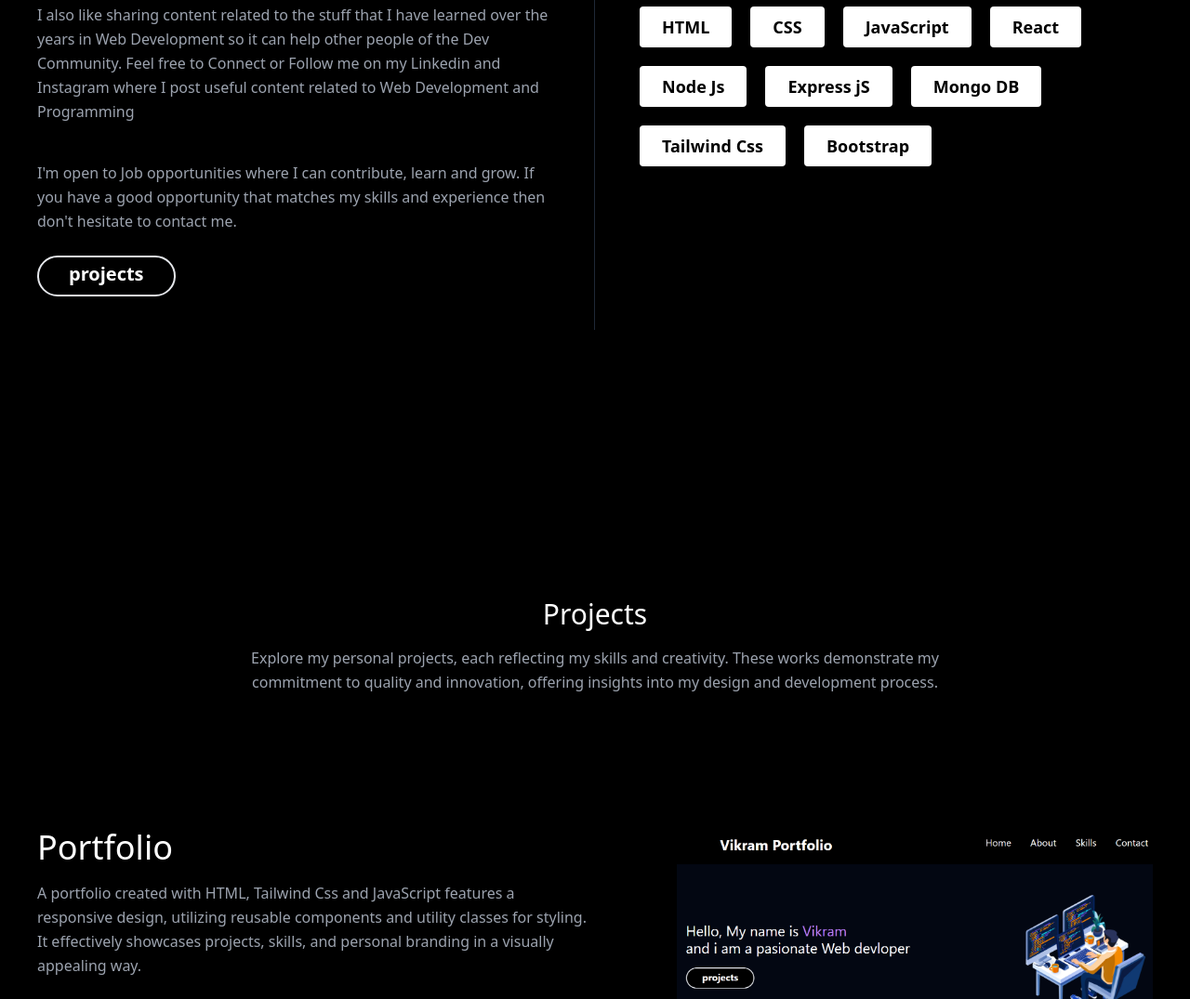
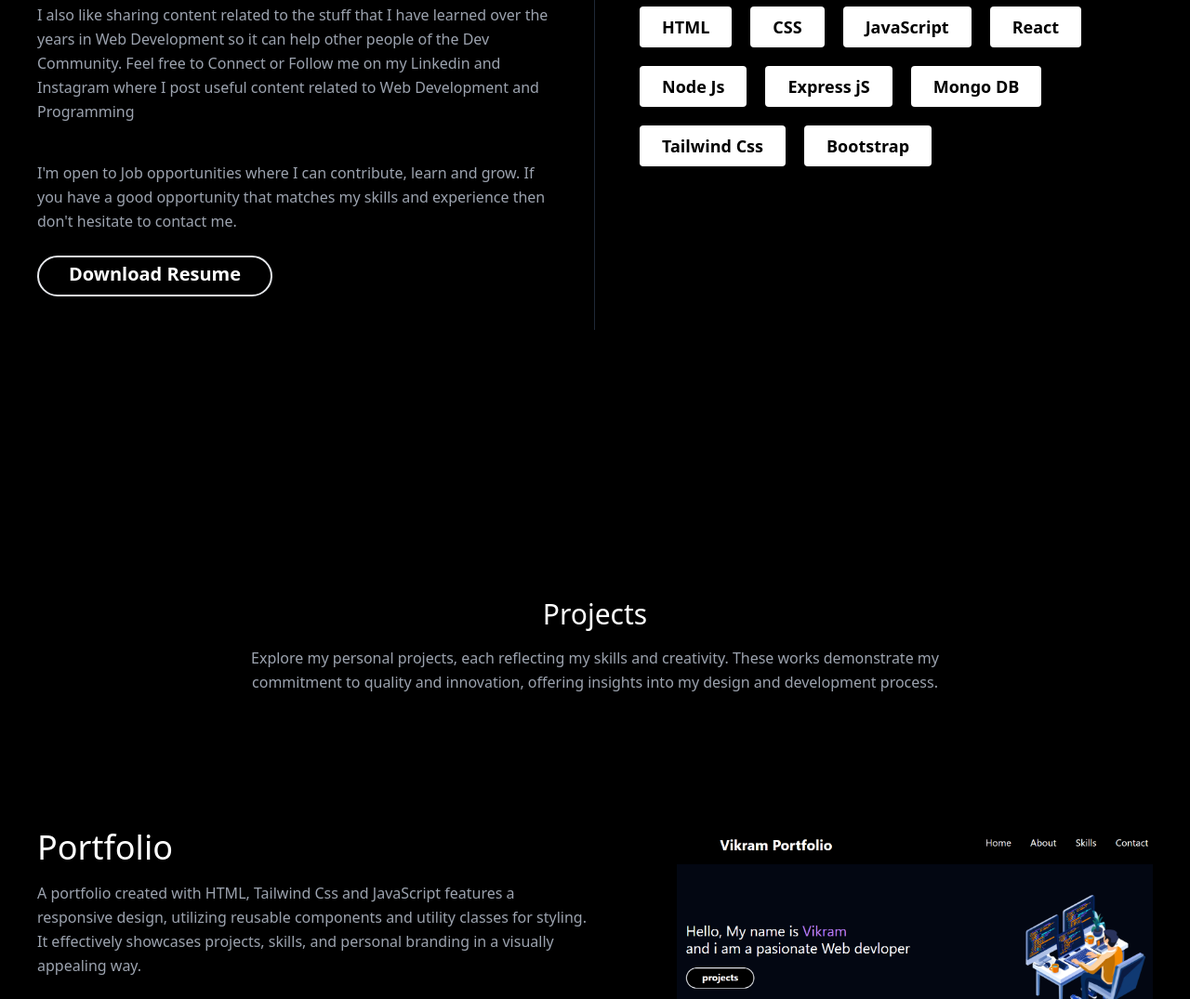
Before and after one commit to vikram-ux/portfolio-project, a website built with Vite: page index.html in a window 1280 px wide. Shown: the part 1226-2301 px from the top of the page at 93% size. Built offline with nearby package versions, Linux system fonts and the light colour scheme.

Commit message:
Update index.html

```diff
--- a/index.html
+++ b/index.html
@@ -73,11 +73,11 @@
             functionality across different browsers and devices.</p>
         <p class="leading-relaxed text-base mt-10">I also like sharing content related to the stuff that I have learned over the years in Web Development so it can help other people of the Dev Community. Feel free to Connect or Follow me on my Linkedin and Instagram where I post useful content related to Web Development and Programming</p>
         <p class="leading-relaxed text-base mt-10">I'm open to Job opportunities where I can contribute, learn and grow. If you have a good opportunity that matches my skills and experience then don't hesitate to contact me.</p>
-        <a href="#projectssection"><button
+        <a href="images/vikram resume.pdf" target="_blank"><button
           id="#projects"
           class="bg-black text-white text-xl p-1 pb-2 pl-8 pr-8 font-bold border-2 rounded-3xl mt-6 mb-1 shadow-2xl hover:bg-white hover:text-black duration-300 active:scale-95"
         >
-          projects
+          Download Resume
         </button></a>
       </div>
       <div class="flex flex-col md:w-1/2 md:pl-12">
```
